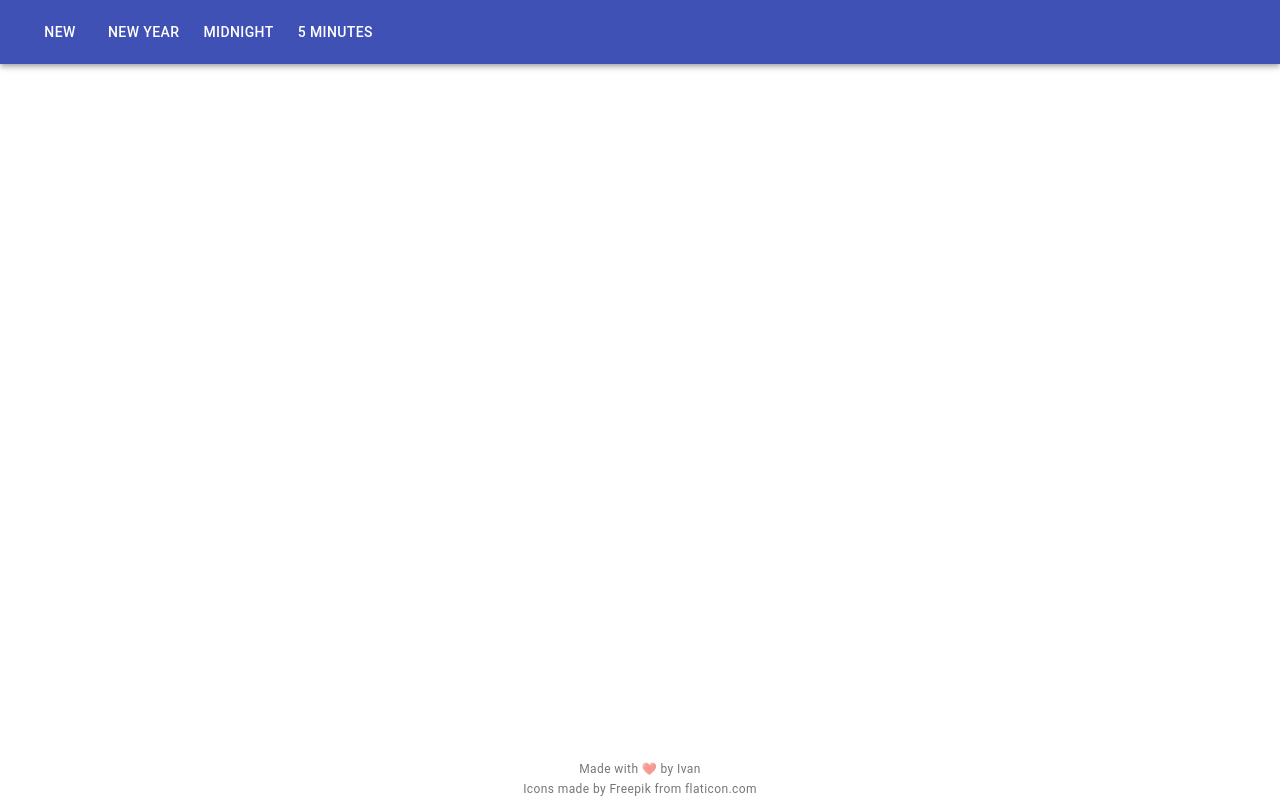
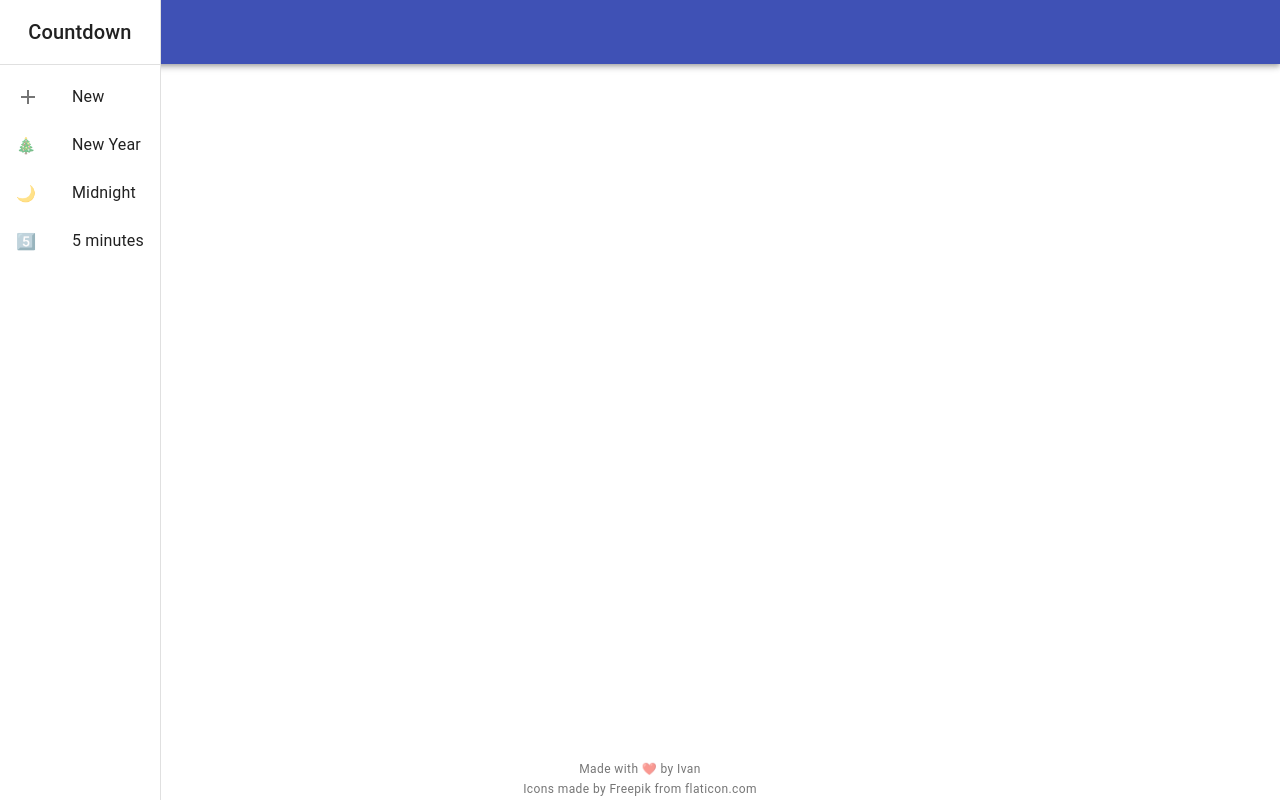
Before and after one commit to OkThought/countdown, a React (Create React App) app: page / in a window 1280 px wide. Built offline with nearby package versions, Linux system fonts and the light colour scheme.

Commit message:
Display nav items in a responsive drawer

```diff
--- a/package.json
+++ b/package.json
@@ -4,6 +4,7 @@
   "homepage": "https://okthought.github.io/countdown",
   "dependencies": {
     "@material-ui/core": "^4.5.2",
+    "@material-ui/icons": "^4.5.1",
     "@types/node": "^12.12.6",
     "@types/react-dom": "^16.9.3",
     "@types/react-router-dom": "^5.1.2",
--- a/src/components/NavBar/NavBar.tsx
+++ b/src/components/NavBar/NavBar.tsx
@@ -1,21 +1,45 @@
-import React, {useMemo} from 'react'
-import {Toolbar, Typography, AppBar, makeStyles, Theme, Button} from '@material-ui/core'
+import React, {useMemo, Key, useState} from 'react'
+import {
+  Toolbar,
+  AppBar,
+  makeStyles,
+  Theme,
+  Divider,
+  List,
+  ListItem,
+  ListItemIcon,
+  ListItemText,
+  IconButton,
+  Hidden,
+  Drawer,
+  Typography,
+} from '@material-ui/core'
+import {Add as AddIcon, Menu as MenuIcon} from '@material-ui/icons'
 import {countdownPath, MINUTE} from '../../utils'
 import {AppBarProps} from '@material-ui/core/AppBar'
 import {Link} from 'react-router-dom'
 import routePatterns from '../../routePatterns'
+import {ListItemIconProps} from '@material-ui/core/ListItemIcon'
 
 //noinspection TypeScriptValidateTypes
 const useStyles = makeStyles((theme: Theme) => ({
   appBar: {},
-  link: {
+  toolbar: {
+    ...theme.mixins.toolbar,
+    display: 'flex',
+    justifyContent: 'center',
+    alignItems: 'center',
+  },
+  navItem: {
     color: 'inherit',
     margin: theme.spacing(0.5),
   },
 }))
 
 type NavItem = {
+  key?: Key
   label: string
+  icon: ListItemIconProps['children']
   getUrl: () => string
 }
 
@@ -28,27 +52,37 @@ function NavBar(props: NavBarProps) {
     ...restProps
   } = props
 
-  const links = useMemo<NavItem[]>(() => [{
+  const [drawerOpen, drawerOpenSet] = useState(false)
+
+  const handleDrawerToggle = () => {
+    drawerOpenSet(!drawerOpen)
+  }
+
+  const items = useMemo<NavItem[]>(() => [{
     label: 'New',
+    icon: <AddIcon/>,
     getUrl: () => routePatterns.newCountdown,
   }, {
     label: 'New Year',
+    icon: <span role='img' aria-label='new year'>🎄</span>,
     getUrl: () => countdownPath({
       to: new Date(new Date().getFullYear() + 1, 0, 1, 0, 0, 0, 0),
       title: 'New Year 🎄',
     }),
   }, {
     label: 'Midnight',
+    icon: <span role='img' aria-label='midnight'>🌙</span>,
     getUrl: () => {
       const tomorrow = new Date()
       tomorrow.setDate(tomorrow.getDate() + 1)
       return countdownPath({
         to: new Date(tomorrow.getFullYear(), tomorrow.getMonth(), tomorrow.getDate(), 0, 0, 0, 0),
-        title: 'Midnight 🌃',
+        title: 'Midnight 🌙',
       })
     },
   }, {
     label: '5 minutes',
+    icon: <span role='img' aria-label='5 minutes'>5️⃣</span>,
     getUrl: () => countdownPath({
       from: 5 * MINUTE,
       title: '5 minutes',
@@ -57,22 +91,61 @@ function NavBar(props: NavBarProps) {
 
   const classes = useStyles(props)
 
+  const drawer = (
+    <div>
+      <div className={classes.toolbar}>
+        <Typography variant='h6'>
+          Countdown
+        </Typography>
+      </div>
+      <Divider/>
+      <List>
+        {items.map(({label, key = label, icon, getUrl}) =>
+          <ListItem button key={key} component={Link} to={getUrl}>
+            <ListItemIcon>
+              {icon}
+            </ListItemIcon>
+            <ListItemText>
+              {label}
+            </ListItemText>
+          </ListItem>,
+        )}
+      </List>
+    </div>
+  )
+
   return (
-    <AppBar className={classes.appBar} {...restProps}>
-      <Toolbar>
-        {links.map(({label, getUrl}) =>
-          <Typography variant='h6' color='initial' key={label}>
-            <Button
-              className={classes.link}
-              component={Link}
-              to={getUrl}
+    <>
+      <AppBar className={classes.appBar} {...restProps}>
+        <Toolbar>
+          <IconButton
+            color='inherit'
+            edge='start'
+            onClick={handleDrawerToggle}
+          >
+            <MenuIcon/>
+          </IconButton>
+        </Toolbar>
+        <nav>
+          <Hidden smUp implementation='css'>
+            <Drawer
+              open={drawerOpen}
+              variant='temporary'
+              anchor='left'
+              onClose={handleDrawerToggle}
+              ModalProps={{keepMounted: true}}
             >
-              {label}
-            </Button>
-          </Typography>,
-        )}
-      </Toolbar>
-    </AppBar>
+              {drawer}
+            </Drawer>
+          </Hidden>
+          <Hidden xsDown implementation='css'>
+            <Drawer open variant='permanent'>
+              {drawer}
+            </Drawer>
+          </Hidden>
+        </nav>
+      </AppBar>
+    </>
   )
 }
 
```
Also changed, not shown: 1 other file (tests, documents, lock files or other folders).
